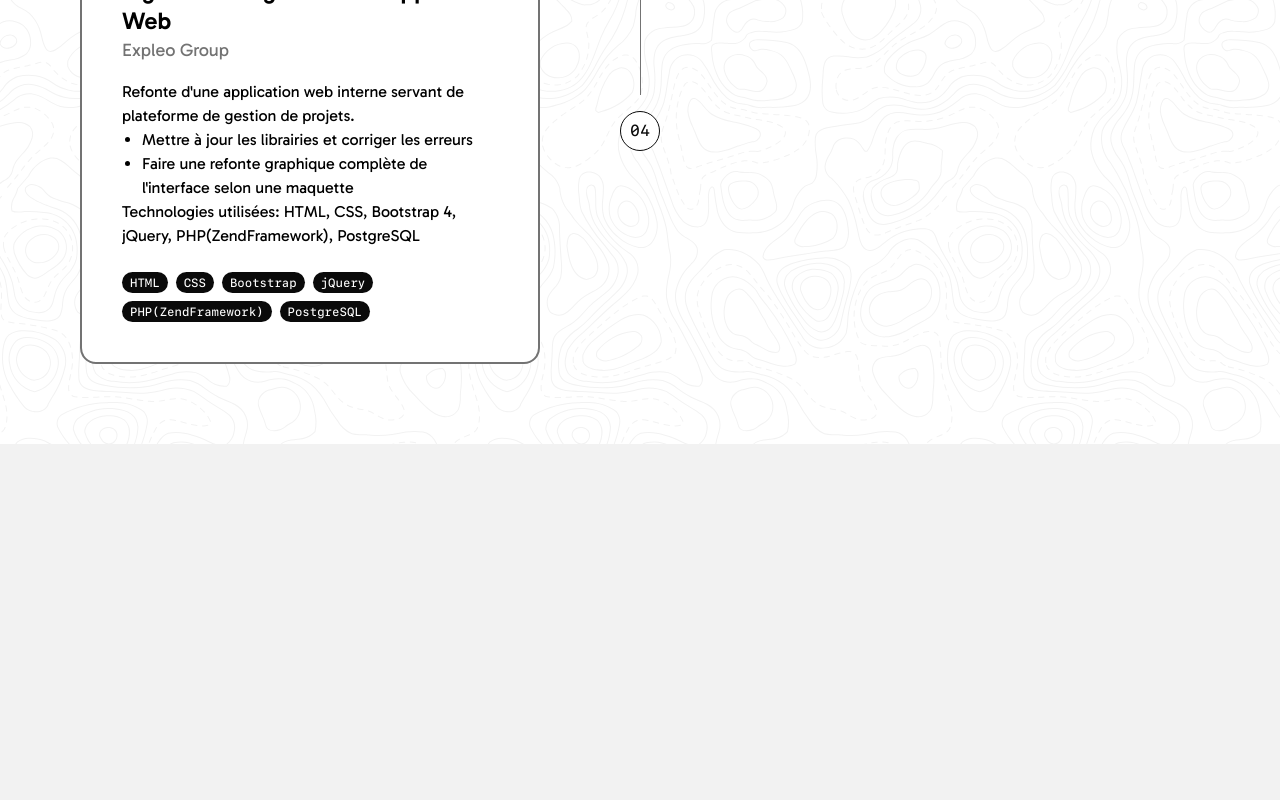
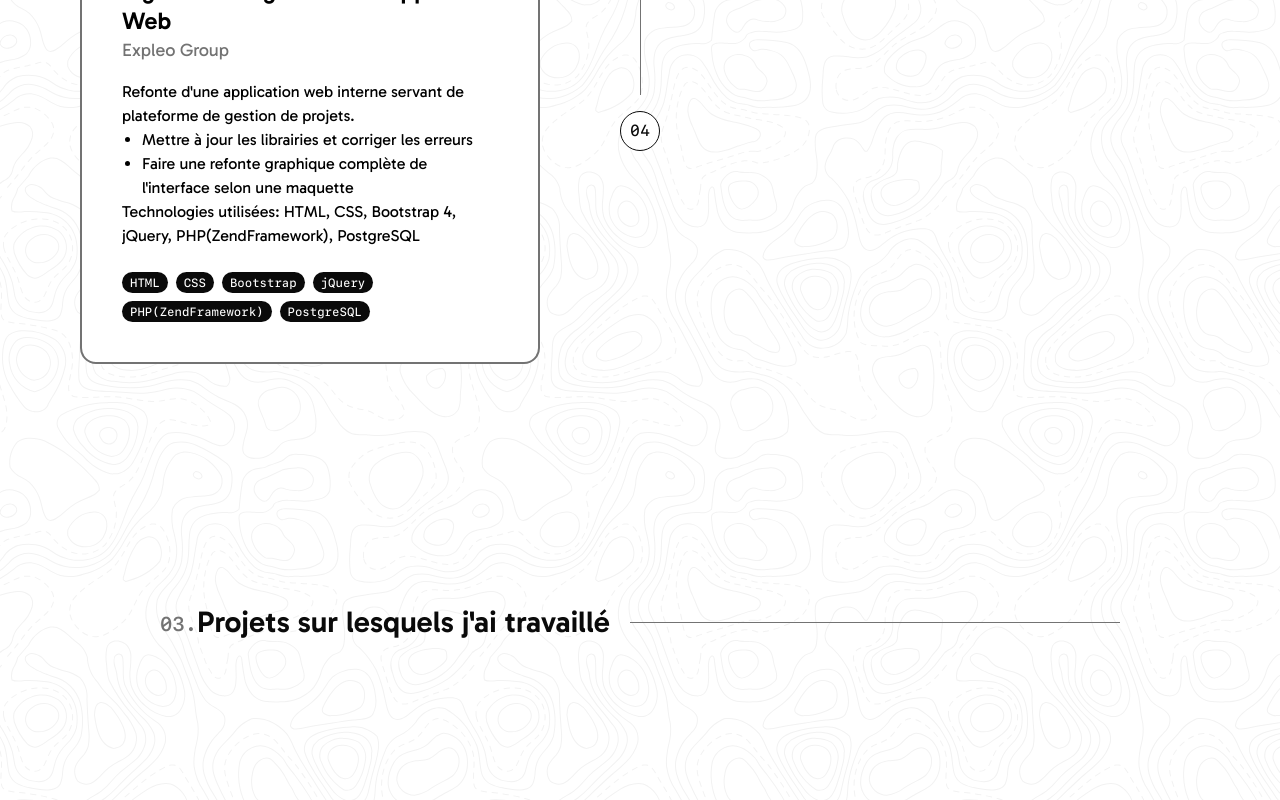
Before and after one commit to pepew-le-boss/portfolio, a Next.js app: page /en in a window 1280 px wide. Shown: the part 3456-4256 px from the top of the page. Before the commit the page ends 3900 px from the top, so only its background shows below. Built offline with nearby package versions, Linux system fonts and the light colour scheme.

Commit message:
start projects section

```diff
--- a/src/app/[lang]/page.tsx
+++ b/src/app/[lang]/page.tsx
@@ -2,6 +2,7 @@ import { Header } from "@/components/client/feature/header/Header"
 import { AboutMe } from "@/components/server/feature/about-me/AboutMe"
 import { Career } from "@/components/server/feature/career/Career"
 import { CoverPage } from "@/components/server/feature/cover-page/CoverPage"
+import { Projects } from "@/components/server/feature/projects/Projects"
 import { Locale } from "@/root/i18n-config"
 import { getTranslation } from "@/utils/common/getTranslations"
 
@@ -15,6 +16,7 @@ export default async function Home({ params: { lang } }: { params: { lang: Local
         <CoverPage coverPageTranslations={translations.cover_page} />
         <AboutMe content={translations.about_me} />
         <Career translationsCareer={translations.career} />
+        <Projects translationsProjects={translations.projects} />
       </main>
     </div>
   )
--- /dev/null
+++ b/src/components/server/feature/projects/Projects.tsx
@@ -0,0 +1,14 @@
+import { SectionTitle } from "@/components/server/common/SectionTitle"
+import type { Translations } from "@/utils/common/getTranslations"
+
+interface ProjectsProps {
+  translationsProjects: Translations["projects"]
+}
+
+export function Projects({ translationsProjects }: ProjectsProps) {
+  return (
+    <div className="flex flex-col gap-10 px-5 py-20 sm:px-10 lg:px-20">
+      <SectionTitle number="03" title={translationsProjects.title} />
+    </div>
+  )
+}
--- a/src/locales/en.json
+++ b/src/locales/en.json
@@ -120,5 +120,8 @@
                 ]
             }
         ]
+    },
+    "projects": {
+        "title": "Projets sur lesquels j'ai travaillé"
     }
 }
--- a/src/locales/fr.json
+++ b/src/locales/fr.json
@@ -120,5 +120,8 @@
                 ]
             }
         ]
+    },
+    "projects": {
+        "title": "Projets sur lesquels j'ai travaillé"
     }
 }
```
